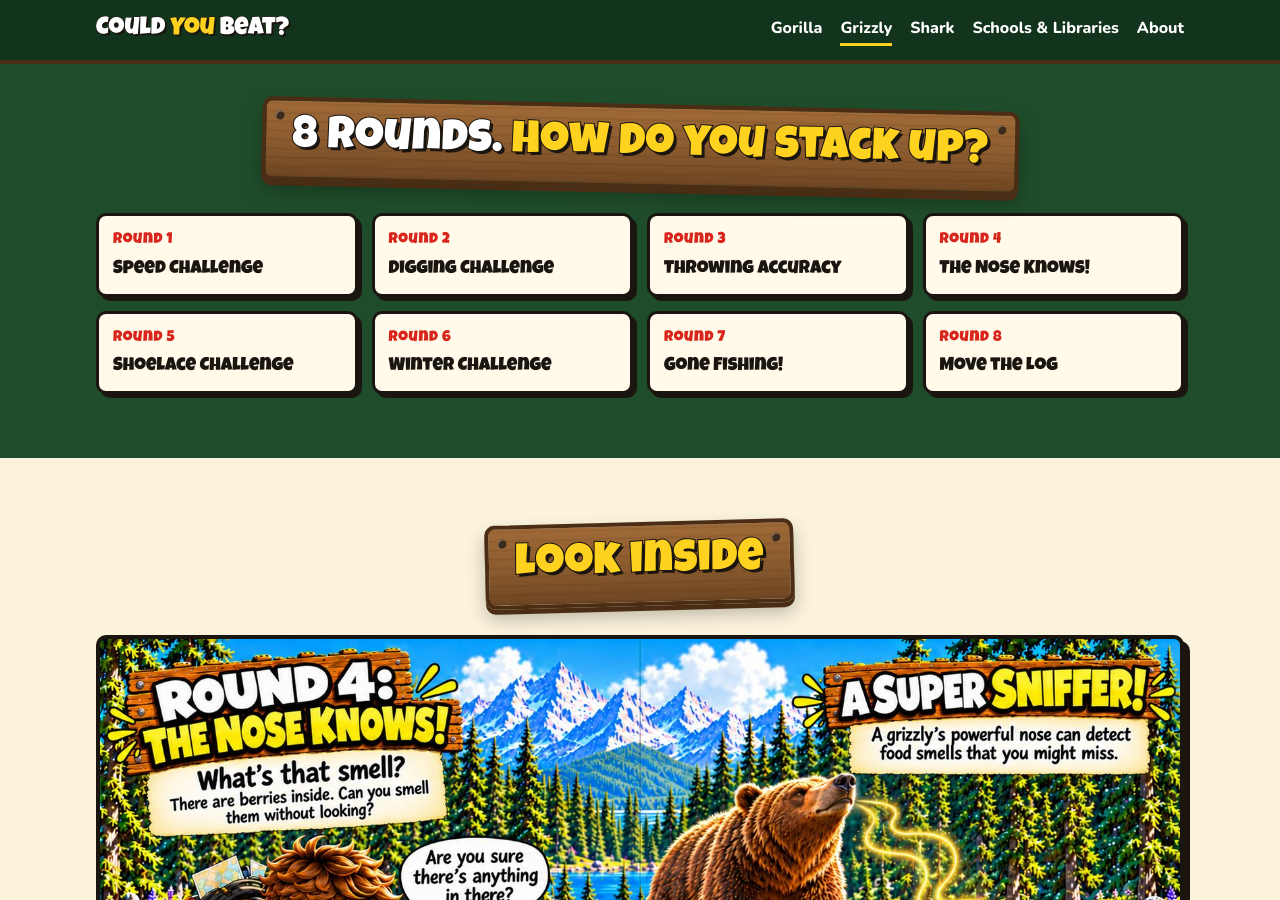
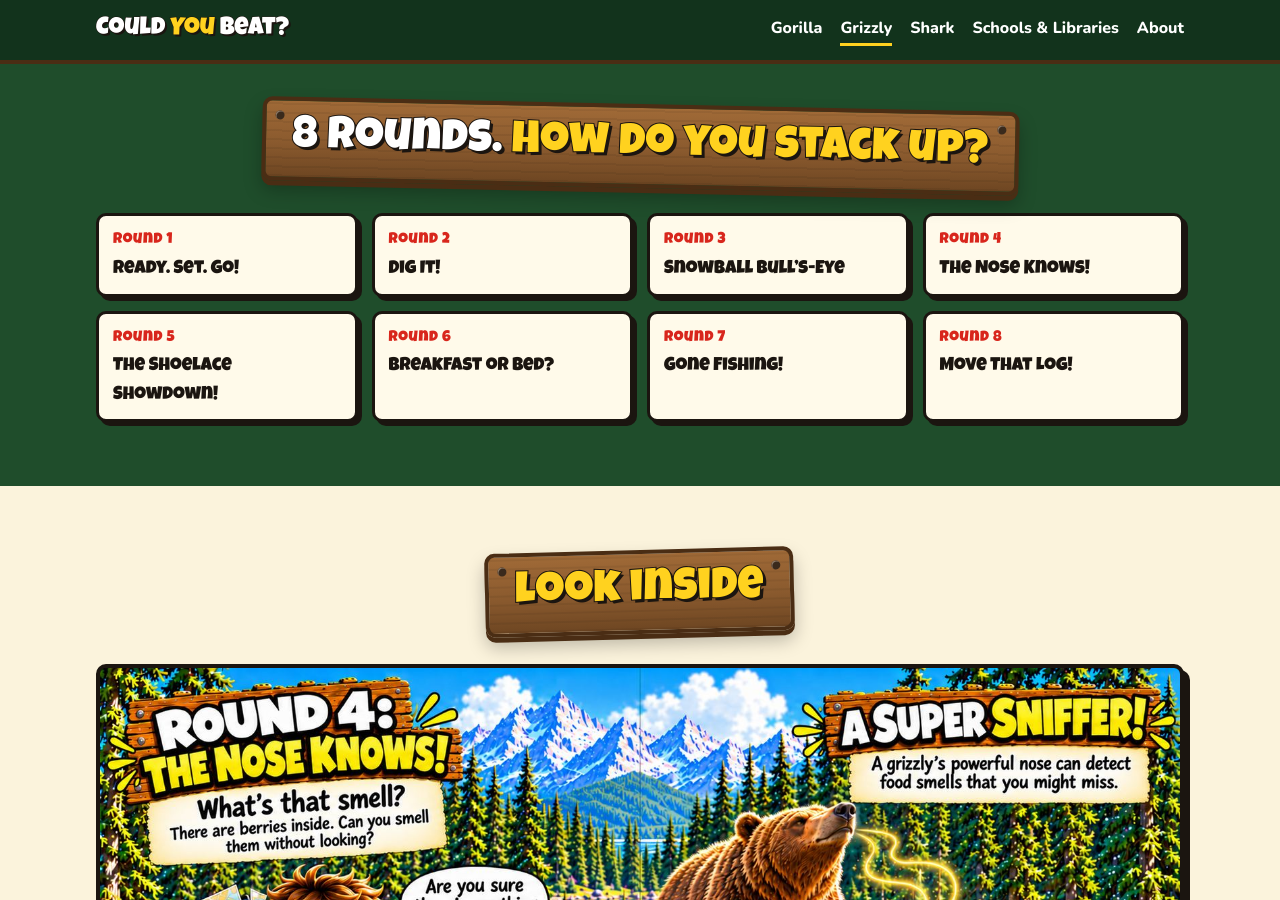
Before and after one commit to wrsteele1/couldyoubeatbooks-site, a Jekyll site: the page built from grizzly/index.html, in a window 1280 px wide and 900 px high, scrolled down 694 px. Built offline with Jekyll 4.4.1, drawn with Linux system fonts in a browser that asks for light colours.

Commit message:
Grizzly page: use the book's round names
Co-Authored-By: Claude Opus 5.5 (1M context) <noreply@anthropic.com>
Claude-Session: https://claude.ai/code/session_01AQYJUjizZ5EyFQqwWcb53z

```diff
--- a/grizzly/index.html
+++ b/grizzly/index.html
@@ -27,14 +27,14 @@ book:
   <div class="wrap">
     <div class="center"><div class="sign tilt-r"><h2>8 rounds. <span class="y">How do you stack up?</span></h2></div></div>
     <ol class="rounds">
-      <li><span class="rn">Round 1</span><span class="rt">Speed Challenge</span></li>
-      <li><span class="rn">Round 2</span><span class="rt">Digging Challenge</span></li>
-      <li><span class="rn">Round 3</span><span class="rt">Throwing Accuracy</span></li>
+      <li><span class="rn">Round 1</span><span class="rt">Ready. Set. Go!</span></li>
+      <li><span class="rn">Round 2</span><span class="rt">Dig It!</span></li>
+      <li><span class="rn">Round 3</span><span class="rt">Snowball Bull&rsquo;s-Eye</span></li>
       <li><span class="rn">Round 4</span><span class="rt">The Nose Knows!</span></li>
-      <li><span class="rn">Round 5</span><span class="rt">Shoelace Challenge</span></li>
-      <li><span class="rn">Round 6</span><span class="rt">Winter Challenge</span></li>
+      <li><span class="rn">Round 5</span><span class="rt">The Shoelace Showdown!</span></li>
+      <li><span class="rn">Round 6</span><span class="rt">Breakfast or Bed?</span></li>
       <li><span class="rn">Round 7</span><span class="rt">Gone Fishing!</span></li>
-      <li><span class="rn">Round 8</span><span class="rt">Move the Log</span></li>
+      <li><span class="rn">Round 8</span><span class="rt">Move That Log!</span></li>
     </ol>
   </div>
 </section>
```
